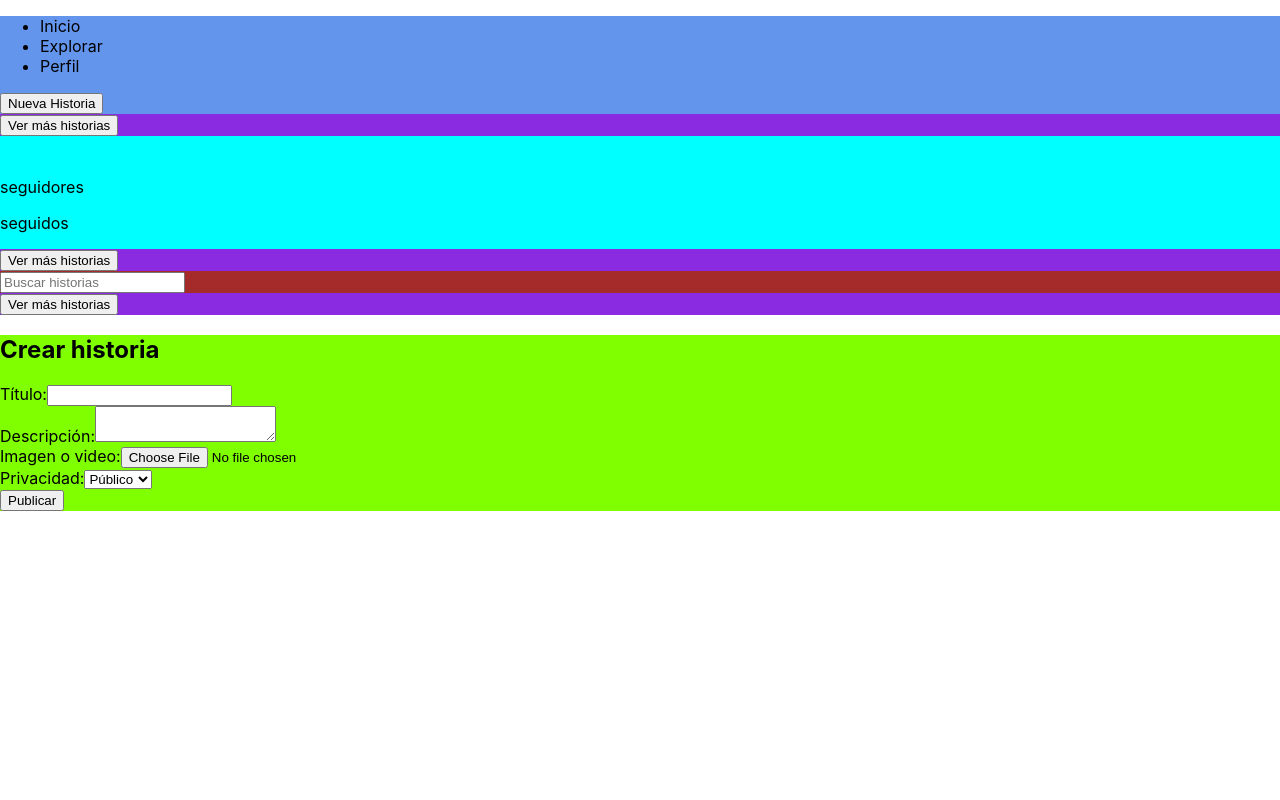
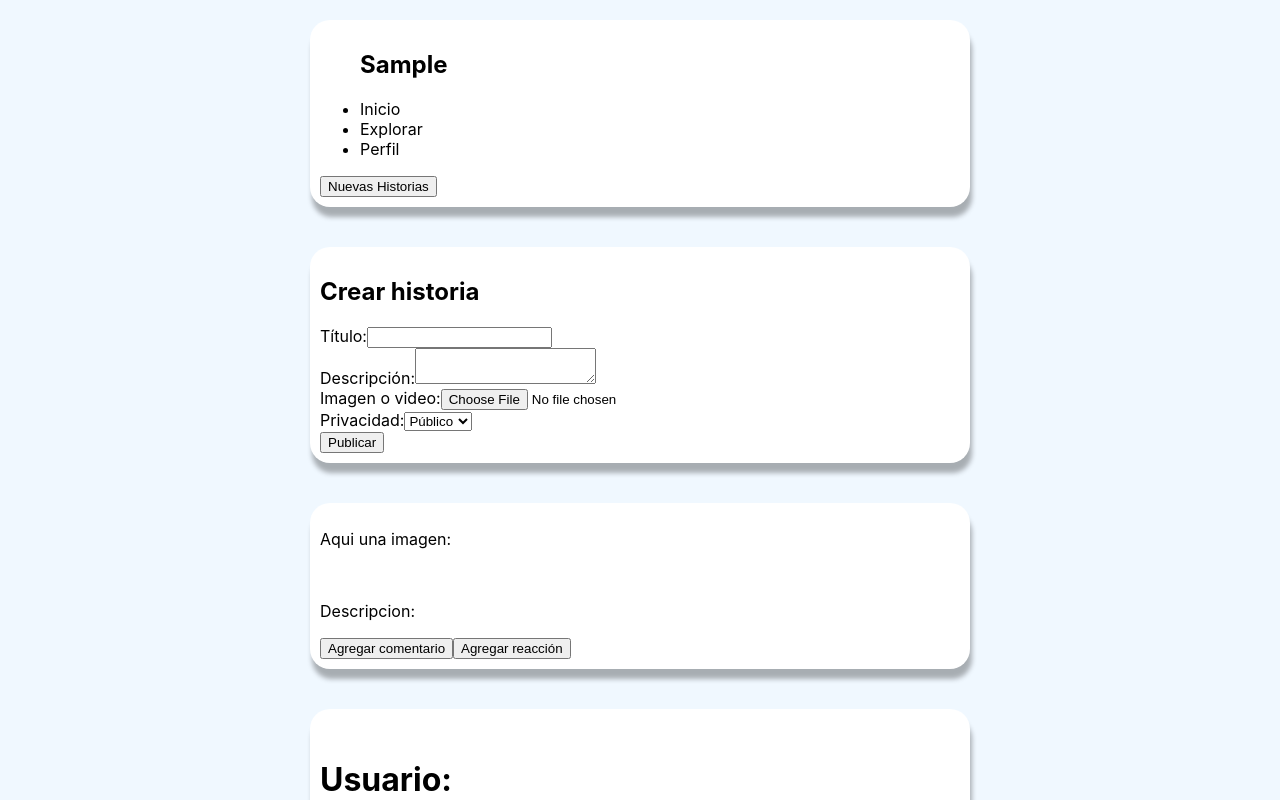
Before and after one commit to felipesagredo/foro-personal, a React (Create React App) app: page / in a window 1280 px wide. Both pictures are taken after typing "Sample", "Sample123", "Sample123" into the empty fields and a click on the button "Registrar". Shown: the top 800 px of the page. Built offline with nearby package versions, Linux system fonts and the light colour scheme.

Commit message:
Escribiendo estilo de los div

```diff
--- a/src/estilos/App.css
+++ b/src/estilos/App.css
@@ -48,7 +48,7 @@
 
 .login-contenedor-1 input{
   color: black;
-  font-size: 15px;
+  font-size: 10px;
 }
 
 .register-contenedor-1 label{
--- a/src/estilos/EstiloPerfil.css
+++ b/src/estilos/EstiloPerfil.css
@@ -1,23 +1,87 @@
-.perfil_contenedor{
-    background-color: aqua;
+
+
+.navbar_contenedor_1{
+    background-color: rgb(255, 255, 255);
+    margin: 0 auto;
+    width: 50%;
+    padding: 10px;
+    margin-top: 20px;
+    margin-bottom: 20px;
+    border-radius: 20px;
+    box-shadow: 2px 10px 5px rgba(0, 0, 0, 0.3);
+}
+
+.cstory_contenedor_1{
+    background-color: rgb(255, 255, 255);
+    margin: 0 auto;
+    width: 50%;
+    padding: 10px;
+    margin-top: 20px;
+    margin-bottom: 20px;
+    border-radius: 20px;
+    box-shadow: 2px 10px 5px rgba(0, 0, 0, 0.3);
+}
+
+.feed_contenedor_0{
+    width: 90%;
+    margin: 0 auto;
+    margin-top: 10px;
+    margin-bottom: 10px;
+    border-radius: 20px;
+    padding: 10px;
+    margin-top: 20px;
+    margin-bottom: 20px;
+    background-color: rgb(255, 255, 255);
+    box-shadow: 2px 10px 5px rgba(0, 0, 0, 0.3);
 }
 
 .feed_contenedor_1{
-    background-color: blueviolet;
+    width: 90%;
+    margin: 0 auto;
+    padding: 0;
+    margin-top: 10px;
+    margin-bottom: 10px;
+    border-radius: 20px;
+    padding: 10px;
+    margin-top: 20px;
+    margin-bottom: 20px;
+    background-color: rgb(255, 255, 255);
+    box-shadow: 2px 10px 5px rgba(0, 0, 0, 0.3);
 }
 
-.cstory_contenedor_1{
-    background-color: chartreuse;
+.perfil_contenedor{
+    background-color: rgb(255, 255, 255);
+    margin: 0 auto;
+    width: 50%;
+    padding: 10px;
+    margin-top: 20px;
+    margin-bottom: 20px;
+    border-radius: 20px;
+    box-shadow: 2px 10px 5px rgba(0, 0, 0, 0.3);
 }
 
+
+
 .story_contenedor_1{
-    background-color: rgb(0, 165, 63);
+    background-color: rgb(255, 255, 255);   padding: 30px;
+    margin: 0 auto;
+    width: 50%;
+    padding: 10px;
+    margin-top: 20px;
+    margin-bottom: 20px;
+    border-radius: 20px;
+    box-shadow: 2px 10px 5px rgba(0, 0, 0, 0.3);
 }
 
-.navbar_contenedor_1{
-    background-color: cornflowerblue;
-}
+
 
 .search_contenedor_1{
-    background-color: brown;
+    background-color: rgb(255, 255, 255);
+    margin: 0 auto;
+    width: 50%;
+    padding: 10px;
+    margin-top: 20px;
+    margin-bottom: 20px;
+    border-radius: 20px;
+    box-shadow: 2px 10px 5px rgba(0, 0, 0, 0.3);
 }
--- a/src/estilos/Header.css
+++ b/src/estilos/Header.css
@@ -2,6 +2,12 @@
     display: flex;
     justify-content: center;
   }
+
+.contenedor_main{
+    background-color: aliceblue;
+    display: grid;
+    flex-direction: column;
+}
 
 .menu {
     display: flex;
--- a/src/funciones/App.jsx
+++ b/src/funciones/App.jsx
@@ -7,6 +7,7 @@ import Search from "./Search";
 import CreateStory from "./CreateStory";
 import Login from "./Login";
 import Register from "./Register";
+import Story from './Story';
 
 const App = () => {
 const [loggedIn, setLoggedIn] = useState(false);
@@ -15,7 +16,7 @@ const [stories, setStories] = useState([]);
 
 const handleLogin = (username, password) => {
 // check username and password
-if (username === "exampleuser" && password === "password") {
+if (username === "fsdts" && password === "password") {
   setLoggedIn(true);
   setUser(username);
 } else {
@@ -37,13 +38,14 @@ setStories([...stories, newStory]);
 return (
 <div>
   {loggedIn ? (
-  <>
+  <div className='contenedor_main'>
     <Navbar user={user} />
-    <Feed stories={stories} />
+    <CreateStory onCreateStory={handleCreateStory} />
+    <Story/>
     <Profile user={user} stories={stories} />
     <Search stories={stories} />
-    <CreateStory onCreateStory={handleCreateStory} />
-  </>
+    <Feed stories={stories} />
+  </div>
   ) : (
   <>
     <Login handleLogin={handleLogin} />
--- a/src/funciones/Feed.js
+++ b/src/funciones/Feed.js
@@ -4,15 +4,18 @@ import '../estilos/EstiloPerfil.css';
 function Feed(props) {
   const stories = props.stories.map(story => (
     <div key={story.id}>
+      <p>{story.title}</p>
       <img src={story.imageUrl} alt={story.description} />
       <p>{story.description}</p>
     </div>
   ));
 
   return (
-    <div className='feed_contenedor_1'>
-      {stories}
-      <button onClick={props.onLoadMore}>Ver más historias</button>
+    <div className='feed_contenedor_0'>
+      <div className='feed_contenedor_1'>
+        {stories}
+        <button onClick={props.onLoadMore}>Ver más historias</button>
+      </div>
     </div>
   );
 }
--- a/src/funciones/Navbar.js
+++ b/src/funciones/Navbar.js
@@ -4,11 +4,12 @@ function Navbar(props) {
   return (
     <nav className='navbar_contenedor_1'>
       <ul>
+        <h1>{props.user}</h1>
         <li>Inicio</li>
         <li>Explorar</li>
         <li>Perfil</li>
       </ul>
-      <button onClick={props.onCreateNewStory}>Nueva Historia</button>
+      <button onClick={props.onCreateNewStory}>Nuevas Historias</button>
     </nav>
   );
 }
--- a/src/funciones/Profile.js
+++ b/src/funciones/Profile.js
@@ -7,10 +7,10 @@ function Profile(props) {
     <div className='perfil_contenedor_0'>
       <div className="perfil_contenedor">
         <img src={props.imageUrl} alt={props.name} />
-        <h1>{props.name}</h1>
-        <p>{props.description}</p>
-        <p>{props.followers} seguidores</p>
-        <p>{props.following} seguidos</p>
+        <h1>Usuario: {props.name}</h1>
+        <p>Aqui una Descripcion: {props.description}</p>
+        <p>Aqui van: [{props.followers}] seguidores</p>
+        <p>Aqui hay: [{props.following}] seguidos</p>
         <Feed stories={props.stories} />
       </div>
     </div>
--- a/src/funciones/Register.js
+++ b/src/funciones/Register.js
@@ -1,5 +1,7 @@
 import React, { useState } from "react";
 import styles from '../estilos/App.css';
+
+
 const Register = ({ handleRegister }) => {
 const [username, setUsername] = useState("");
 const [password, setPassword] = useState("");
--- a/src/funciones/Story.js
+++ b/src/funciones/Story.js
@@ -1,10 +1,12 @@
 import React from 'react';
+import '../estilos/EstiloPerfil.css';
 
 function Story(props) {
   return (
     <div className='story_contenedor_1'>
+      <p>Aqui una imagen: </p>
       <img src={props.imageUrl} alt={props.description} />
-      <p>{props.description}</p>
+      <p>Descripcion: {props.description}</p>
       <button onClick={props.onAddComment}>Agregar comentario</button>
       <button onClick={props.onAddReaction}>Agregar reacción</button>
     </div>
```
Also changed, not shown: src/funciones/Posts.js (deleted, +0 -68 lines).
